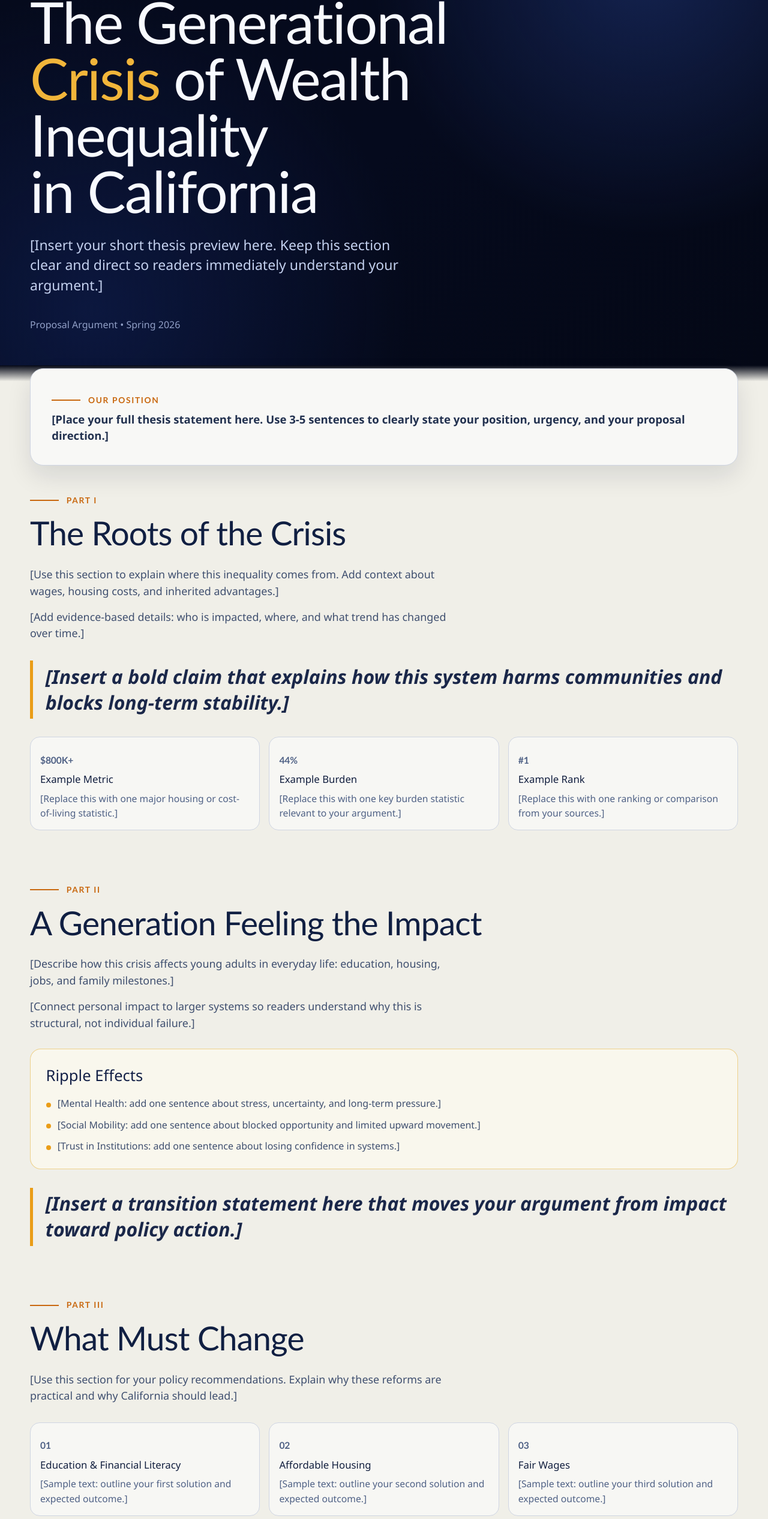
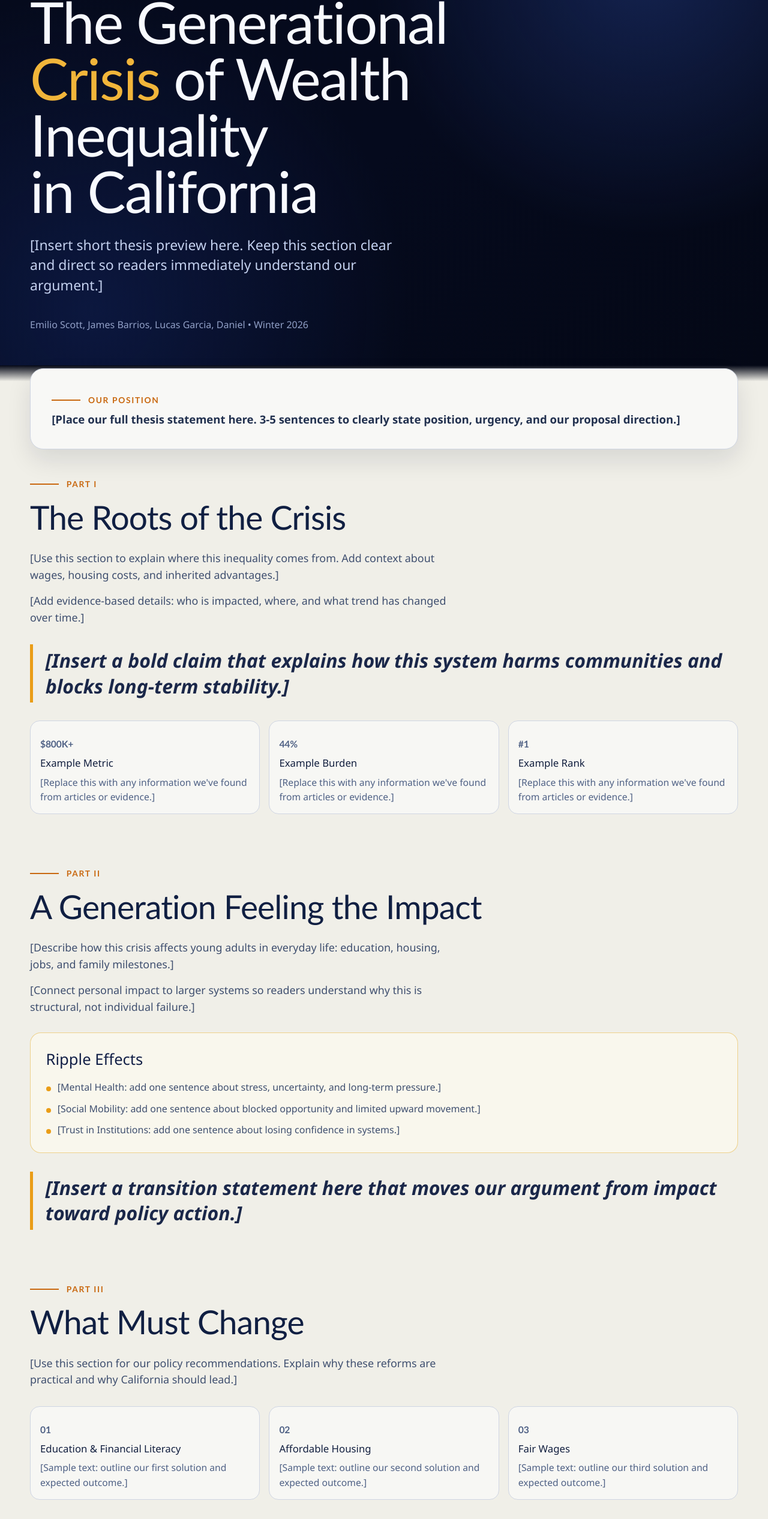
Before and after one commit to Damilss/generational-wealth-inequality, a Next.js app: page / in a window 1280 px wide. Shown: the part 214-2746 px from the top of the page at 60% size. Built offline with nearby package versions, Linux system fonts and the light colour scheme.

Commit message:
edit template for classmates

```diff
--- a/app/page.tsx
+++ b/app/page.tsx
@@ -46,17 +46,17 @@ const sections: PageSection[] = [
       {
         value: "$800K+",
         title: "Example Metric",
-        body: "[Replace this with one major housing or cost-of-living statistic.]",
+        body: "[Replace this with any information we've found from articles or evidence.]",
       },
       {
         value: "44%",
         title: "Example Burden",
-        body: "[Replace this with one key burden statistic relevant to your argument.]",
+        body: "[Replace this with any information we've found from articles or evidence.]",
       },
       {
         value: "#1",
         title: "Example Rank",
-        body: "[Replace this with one ranking or comparison from your sources.]",
+        body: "[Replace this with any information we've found from articles or evidence.]",
       },
     ],
   },
@@ -76,7 +76,7 @@ const sections: PageSection[] = [
       "[Trust in Institutions: add one sentence about losing confidence in systems.]",
     ],
     quote:
-      "[Insert a transition statement here that moves your argument from impact toward policy action.]",
+      "[Insert a transition statement here that moves our argument from impact toward policy action.]",
   },
   {
     id: "change",
@@ -84,27 +84,27 @@ const sections: PageSection[] = [
     part: "Part III",
     title: "What Must Change",
     paragraphs: [
-      "[Use this section for your policy recommendations. Explain why these reforms are practical and why California should lead.]",
+      "[Use this section for our policy recommendations. Explain why these reforms are practical and why California should lead.]",
     ],
     cards: [
       {
         value: "01",
         title: "Education & Financial Literacy",
-        body: "[Sample text: outline your first solution and expected outcome.]",
+        body: "[Sample text: outline our first solution and expected outcome.]",
       },
       {
         value: "02",
         title: "Affordable Housing",
-        body: "[Sample text: outline your second solution and expected outcome.]",
+        body: "[Sample text: outline our second solution and expected outcome.]",
       },
       {
         value: "03",
         title: "Fair Wages",
-        body: "[Sample text: outline your third solution and expected outcome.]",
+        body: "[Sample text: outline our third solution and expected outcome.]",
       },
     ],
     closingNote:
-      "[Optional instructor/callout box: reinforce why your proposed plan is timely, achievable, and persuasive.]",
+      "[Optional instructor/callout box: reinforce why our proposed plan is timely, achievable, and persuasive.]",
   },
   {
     id: "works-cited",
@@ -112,7 +112,7 @@ const sections: PageSection[] = [
     part: "Part IV",
     title: "Works Cited",
     paragraphs: [
-      "[Replace each placeholder with your required citation format for ENGL 133.]",
+      "[Replace each placeholder with our required citation format for ENGL 133.]",
     ],
     cards: [
       {
@@ -125,7 +125,7 @@ const sections: PageSection[] = [
       },
       {
         title: "Citation Placeholder 3",
-        body: "[Interview, media, lecture, or dataset citation in your required style.]",
+        body: "[Interview, media, lecture, or dataset citation in our required style.]",
       },
     ],
   },
@@ -209,7 +209,7 @@ export default function Page() {
       <header className="top-nav">
         <div className="top-nav__inner">
           <a className="brand" href="#home">
-            Generational Argument
+            Generational Wealth Crisis
           </a>
 
           <nav aria-label="Page sections">
@@ -230,7 +230,7 @@ export default function Page() {
         <section id="home" className="hero-section">
           <div className="hero-content">
             <ScrollReveal duration={0.75} y={20} amount={0.08}>
-              <p className="hero-label">Essay III - English Class</p>
+              <p className="hero-label">Essay III - ENGL 133</p>
             </ScrollReveal>
 
             <ScrollReveal delay={0.06} duration={0.82} y={24} amount={0.08}>
@@ -241,12 +241,12 @@ export default function Page() {
 
             <ScrollReveal delay={0.12} duration={0.82} y={20} amount={0.08}>
               <p className="hero-subtitle">
-                [Insert your short thesis preview here. Keep this section clear and direct so readers immediately understand your argument.]
+                [Insert short thesis preview here. Keep this section clear and direct so readers immediately understand our argument.]
               </p>
             </ScrollReveal>
 
             <ScrollReveal delay={0.18} duration={0.78} y={18} amount={0.08}>
-              <p className="hero-meta">Proposal Argument • Spring 2026</p>
+              <p className="hero-meta">Emilio Scott, James Barrios, Lucas Garcia, Daniel • Winter 2026</p>
             </ScrollReveal>
           </div>
         </section>
@@ -258,7 +258,7 @@ export default function Page() {
             <div className="thesis-panel">
               <p className="section-part">Our Position</p>
               <p className="thesis-text">
-                [Place your full thesis statement here. Use 3-5 sentences to clearly state your position, urgency, and your proposal direction.]
+                [Place our full thesis statement here. 3-5 sentences to clearly state position, urgency, and our proposal direction.]
               </p>
             </div>
           </ScrollReveal>
```
